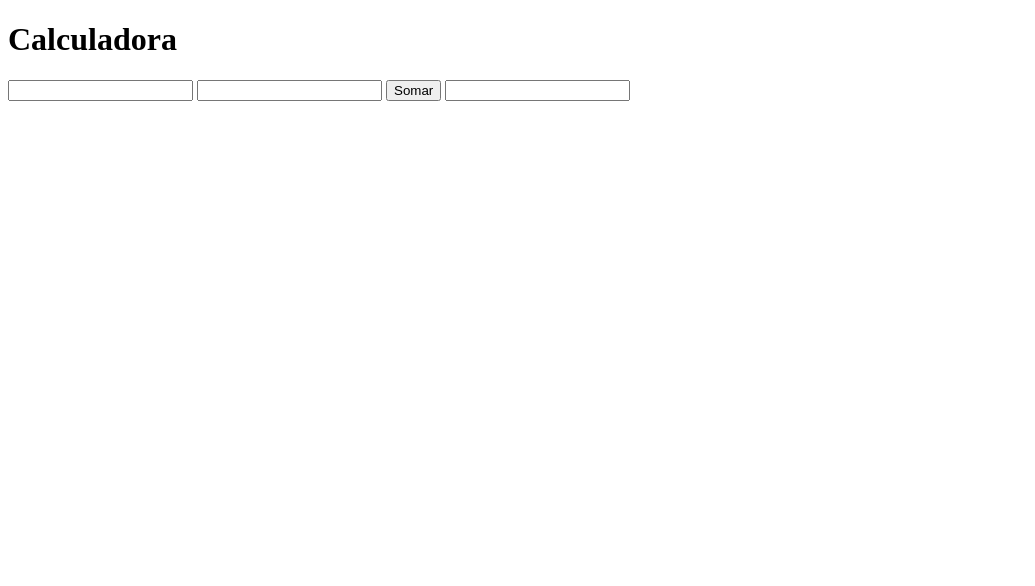
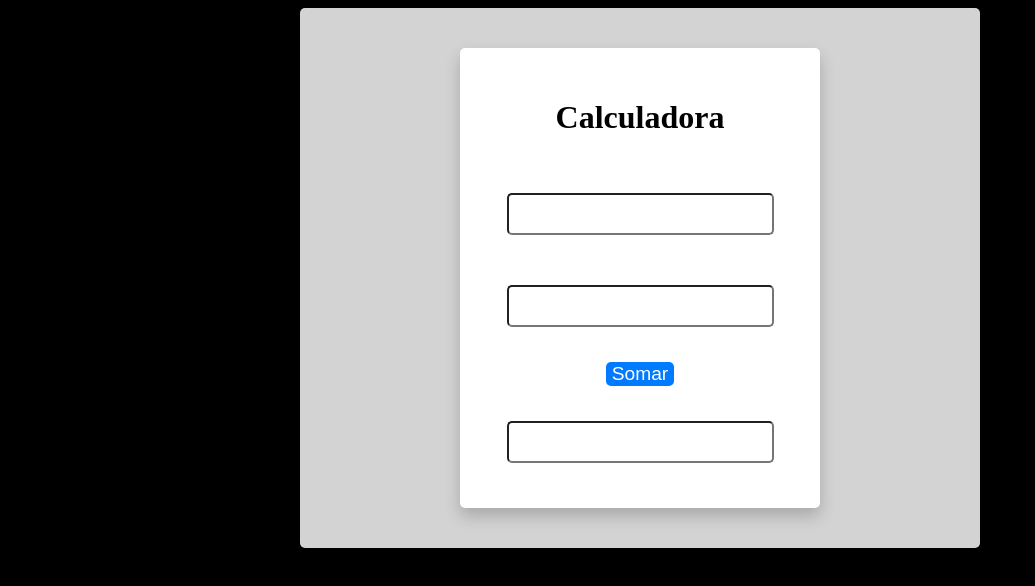
Before and after one commit to OpDevInit/calculadora, a plain HTML site: page index.html in a window 1280 px wide. Shown: the whole page, without its empty margins (0-1035 px from the left). Drawn offline with Linux system fonts and the light colour scheme.

Commit message:
"git closes #2, closes #3 - CSS externo e botão somar"

```diff
--- a/index.html
+++ b/index.html
@@ -1,15 +1,27 @@
 <!DOCTYPE html>
 <html lang="en">
+
 <head>
     <meta charset="UTF-8">
     <meta name="viewport" content="width=device-width, initial-scale=1.0">
     <title>Calculadora</title>
+    <link rel="stylesheet" href="style.css">
 </head>
+
 <body>
-    <h1>Calculadora</h1>
-    <input />
-    <input />
-    <button>Somar</button>
-    <input readonly>
+    <div class="container">
+        <div class="calc">
+            <h1>Calculadora</h1>
+            <input id="num1" type="number"/>
+            <input id="num2" type="number"/>
+            <button onclick="calc()">Somar</button>
+            <input id="output" readonly type="text">
+        </div>
+        <div class="history">
+
+        </div>
+    </div>
+    <script src="javascript.js"></script>
 </body>
+
 </html>
--- /dev/null
+++ b/javascript.js
@@ -0,0 +1,11 @@
+function calc() {
+    var num1 = parseFloat(document.getElementById("num1").value);
+    var num2 = parseFloat(document.getElementById("num2").value);
+
+    var output = num1 + num2;
+
+    document.getElementById("output").value = output;
+
+
+
+}
--- /dev/null
+++ b/style.css
@@ -0,0 +1,55 @@
+body {
+    background-color: #000;
+}
+
+input {
+    height: 22px;
+    padding: 8px;
+    font-size: 1.2rem;
+    margin: 15px 70px;
+    border-radius: 5px;
+}
+
+input[type=number]:focus {
+    outline: none;
+    box-shadow: 0 0 10px #3b59ee;
+    border: 1px solid #74d0ff;
+}
+
+button {
+    background-color: #007afe;
+    border: none;
+    color: #fff;
+    padding: 15px 32pxpx;
+    text-decoration: none;
+    font-size: 1.2rem;
+    border-radius: 5px;
+    cursor: pointer;
+}
+button:hover{
+    background-color: #0069d9;
+    box-shadow: 0 8px 16px 0 rgba(0, 0, 0, 0.2)  ;
+}
+
+.container {
+    width: 600px;
+    background-color: #d3d3d3;
+    display: flex;
+    flex-direction: column;
+    align-items: center;
+    margin: auto;
+    padding: 40px;
+    border-radius: 5px;
+}
+
+.calc {
+    width: 300px;
+    background-color: #fff;
+    display: flex;
+    flex-direction: column;
+    align-items: center;
+    padding: 30px;
+    row-gap: 20px;
+    border-radius: 5px;
+    box-shadow: 0 8px 16px 0 rgba(0, 0, 0, 0.2);
+}
```
